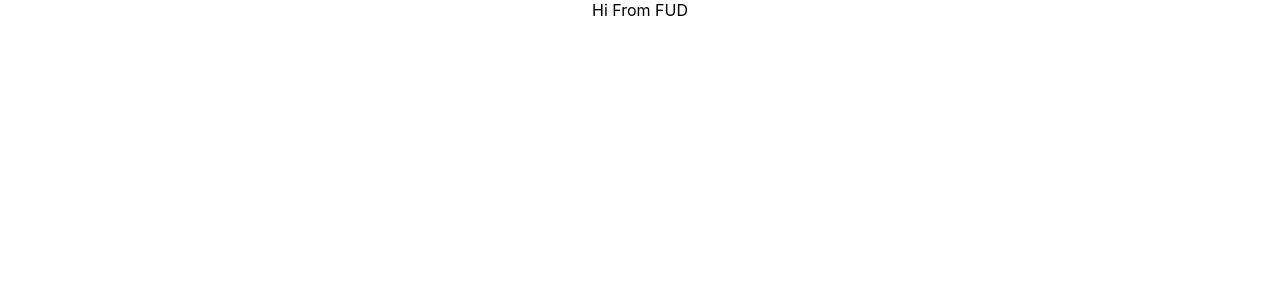
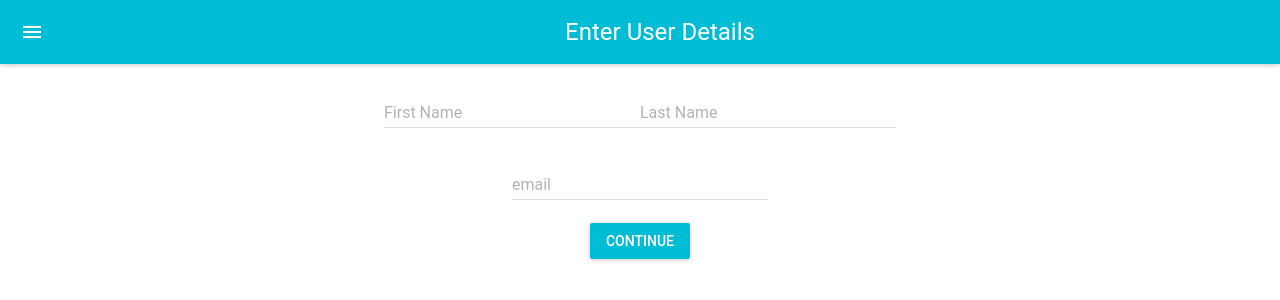
Before and after one commit to jffau/signup, a React (Create React App) app: page / in a window 1280 px wide. Shown: the top 300 px of the page. Built offline with nearby package versions, Linux system fonts and the light colour scheme.

Commit message:
created first page of form

```diff
--- a/src/components/FormUserDetails.js
+++ b/src/components/FormUserDetails.js
@@ -1,8 +1,8 @@
 import React, { Component } from 'react';
-import { MuiThemeProvider } from 'material-ui/styles/MuiThemeProvider';
-import { AppBar } from 'material-ui/AppBar';
-import { TextField } from 'material-ui/TextField';
-import { RaisedButton } from 'material-ui/RaisedButton';
+import MuiThemeProvider from 'material-ui/styles/MuiThemeProvider';
+import AppBar from 'material-ui/AppBar';
+import TextField from 'material-ui/TextField';
+import RaisedButton from 'material-ui/RaisedButton';
 
 export class FormUserDetails extends Component {
   continue = e => {
@@ -11,8 +11,48 @@
   };
 
   render() {
-    return <div>Hi From FUD</div>;
+    const { values, handleChange } = this.props;
+    return (
+      <MuiThemeProvider>
+        <>
+          <AppBar title="Enter User Details" />
+          <TextField
+            hintText="Enter Your First Name"
+            floatingLabelText="First Name"
+            onChange={handleChange('firstName')}
+            defaultValue={values.firstName}
+          />
+
+          <TextField
+            hintText="Enter Your Last Name"
+            floatingLabelText="Last Name"
+            onChange={handleChange('lastName')}
+            defaultValue={values.lastName}
+          />
+          <br />
+          <TextField
+            hintText="Enter Your email"
+            floatingLabelText="email"
+            onChange={handleChange('email')}
+            defaultValue={values.email}
+          />
+          <br />
+          <RaisedButton
+            label="Continue"
+            primary="true"
+            style={styles.button}
+            onClick={this.continue}
+          />
+        </>
+      </MuiThemeProvider>
+    );
   }
 }
 
+const styles = {
+  button: {
+    margin: 15
+  }
+};
+
 export default FormUserDetails;
```
